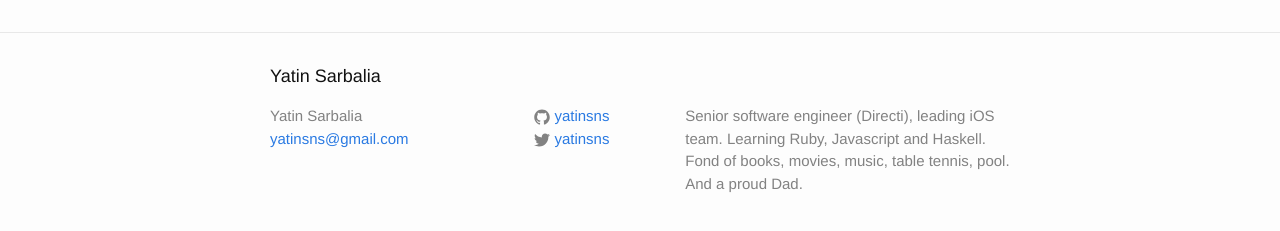
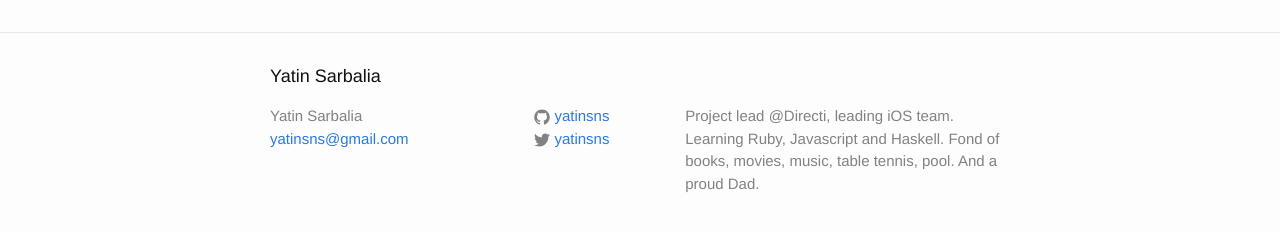
Before and after one commit to yatinsns/yatinsns.github.io, a Jekyll site: the page built from index.html, in a window 1280 px wide. Shown: the part 534-765 px from the top of the page. Built offline with Jekyll 4.4.1, drawn with Linux system fonts in a browser that asks for light colours.

Commit message:
Update self information

```diff
--- a/_config.yml
+++ b/_config.yml
@@ -2,7 +2,7 @@
 title: Yatin Sarbalia
 email: yatinsns@gmail.com
 description: > # this means to ignore newlines until "baseurl:"
-  Senior software engineer (Directi), leading iOS team.
+  Project lead @Directi, leading iOS team.
   Learning Ruby, Javascript and Haskell.
   Fond of books, movies, music, table tennis, pool.
   And a proud Dad.
```
